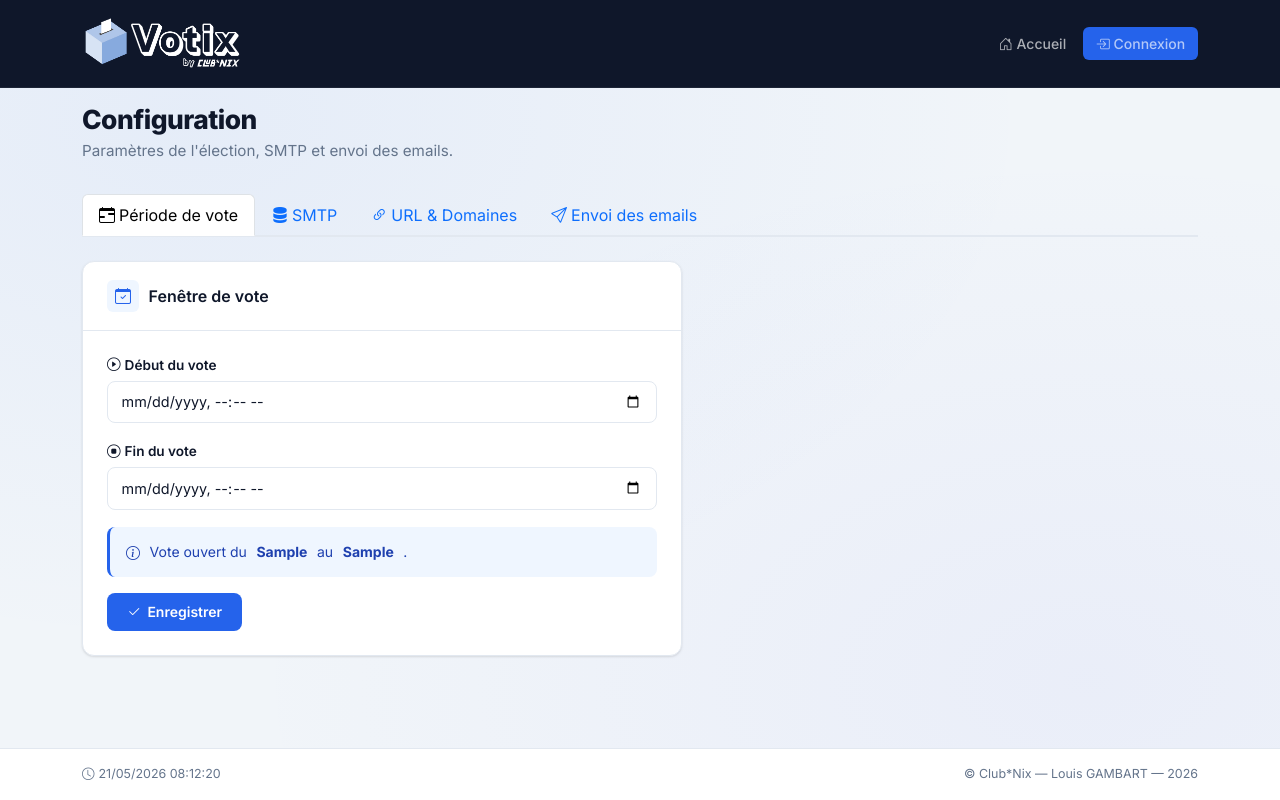
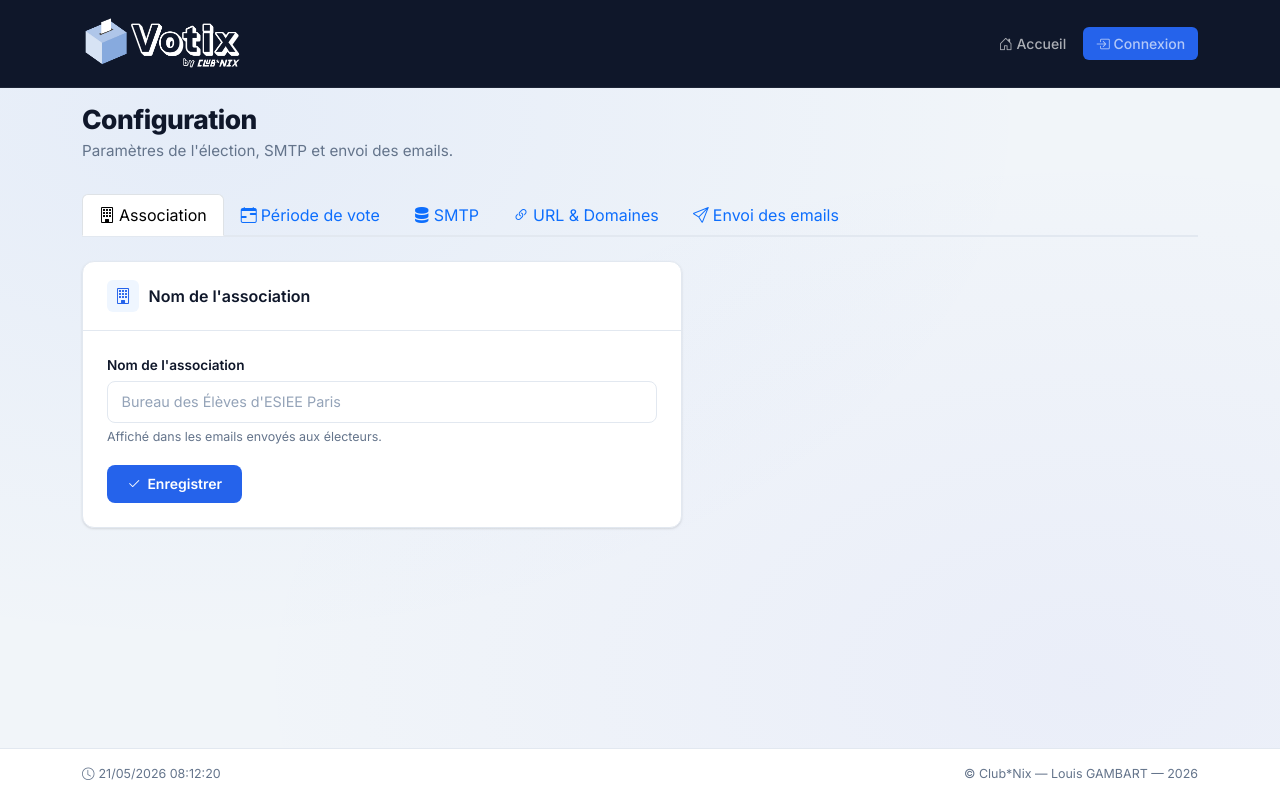
Before and after one commit to ClubNix/Votix, a Flask app: template app/templates/configure.html in a window 1280 px wide. Run offline with Flask 3, Linux system fonts and the light colour scheme; the template is opened without the code that fills it: most values are stand-ins (such as "Sample title", 1, 10 or a date in 2020); parts of the project's set-up code (start-up, migrations or seed data) failed here and were passed over; some libraries are stand-ins or nearby versions.

Commit message:
add the feature to change the association name in app settings

```diff
--- a/app/__init__.py
+++ b/app/__init__.py
@@ -79,7 +79,12 @@ def create_app():
 
     @app.context_processor
     def inject_globals():
+        from dotenv import dotenv_values as _dv
         pubkey_path = os.path.join(os.path.dirname(__file__), 'var', 'pubkey.pem')
-        return {'is_armed': os.path.isfile(pubkey_path)}
+        cfg = _dv('./app/.env')
+        return {
+            'is_armed':         os.path.isfile(pubkey_path),
+            'association_name': cfg.get('ASSOCIATION_NAME', ''),
+        }
 
     return app
--- a/app/templates/configure.html
+++ b/app/templates/configure.html
@@ -21,7 +21,12 @@
 <!-- Tab navigation -->
 <ul class="nav nav-tabs mb-4" id="configTabs" role="tablist" style="border-bottom:2px solid var(--border);">
     <li class="nav-item" role="presentation">
-        <button class="nav-link active" id="tab-voting-btn" data-bs-toggle="tab" data-bs-target="#tab-voting" type="button" role="tab">
+        <button class="nav-link active" id="tab-association-btn" data-bs-toggle="tab" data-bs-target="#tab-association" type="button" role="tab">
+            <i class="bi bi-building me-1"></i>Association
+        </button>
+    </li>
+    <li class="nav-item" role="presentation">
+        <button class="nav-link" id="tab-voting-btn" data-bs-toggle="tab" data-bs-target="#tab-voting" type="button" role="tab">
             <i class="bi bi-calendar-range me-1"></i>Période de vote
         </button>
     </li>
@@ -44,8 +49,36 @@
 
 <div class="tab-content" id="configTabsContent">
 
+    <!-- ── Association ──────────────────────────────────────── -->
+    <div class="tab-pane fade show active" id="tab-association" role="tabpanel">
+        <div class="card" style="max-width:600px;">
+            <div class="card-header">
+                <div class="card-icon" style="background:var(--primary-light);color:var(--primary);">
+                    <i class="bi bi-building"></i>
+                </div>
+                <span class="card-title">Nom de l'association</span>
+            </div>
+            <div class="card-body">
+                <form method="POST" action="/configure">
+                    <input type="hidden" name="section" value="association">
+                    <input type="hidden" name="tab" value="0">
+                    <div class="mb-form">
+                        <label for="association_name" class="form-label">Nom de l'association</label>
+                        <input type="text" id="association_name" name="association_name"
+                               class="form-control" value="{{ association_name }}"
+                               placeholder="Bureau des Élèves d'ESIEE Paris">
+                        <span class="form-text">Affiché dans les emails envoyés aux électeurs.</span>
+                    </div>
+                    <button type="submit" class="btn btn-primary">
+                        <i class="bi bi-check2"></i> Enregistrer
+                    </button>
+                </form>
+            </div>
+        </div>
+    </div>
+
     <!-- ── Période de vote ────────────────────────────────── -->
-    <div class="tab-pane fade show active" id="tab-voting" role="tabpanel">
+    <div class="tab-pane fade" id="tab-voting" role="tabpanel">
         <div class="card" style="max-width:600px;">
             <div class="card-header">
                 <div class="card-icon" style="background:var(--primary-light);color:var(--primary);">
@@ -56,7 +89,7 @@
             <div class="card-body">
                 <form method="POST" action="/configure">
                     <input type="hidden" name="section" value="voting">
-                    <input type="hidden" name="tab" value="0">
+                    <input type="hidden" name="tab" value="1">
                     <div class="mb-form">
                         <label for="voting_start" class="form-label">
                             <i class="bi bi-play-circle me-1"></i>Début du vote
@@ -86,7 +119,7 @@
         </div>
     </div>
 
-    <!-- ── SMTP ──────────────────────────────────────────── -->
+    <!-- ── SMTP ──────────────────────────────────────────────── -->
     <div class="tab-pane fade" id="tab-smtp" role="tabpanel">
         <div class="card" style="max-width:600px;">
             <div class="card-header">
@@ -98,7 +131,7 @@
             <div class="card-body">
                 <form method="POST" action="/configure">
                     <input type="hidden" name="section" value="smtp">
-                    <input type="hidden" name="tab" value="1">
+                    <input type="hidden" name="tab" value="2">
                     <div class="row g-3 mb-form">
                         <div class="col-8">
                             <label for="smtp_server" class="form-label">Serveur</label>
@@ -167,7 +200,7 @@
                     <div class="card-body">
                         <form method="POST" action="/configure">
                             <input type="hidden" name="section" value="url">
-                            <input type="hidden" name="tab" value="2">
+                            <input type="hidden" name="tab" value="3">
                             <div class="mb-form">
                                 <label for="voting_url" class="form-label">URL de base</label>
                                 <input type="url" id="voting_url" name="voting_url"
@@ -194,7 +227,7 @@
                     <div class="card-body">
                         <form method="POST" action="/configure">
                             <input type="hidden" name="section" value="domains">
-                            <input type="hidden" name="tab" value="2">
+                            <input type="hidden" name="tab" value="3">
                             <div class="mb-form">
                                 <label for="valid_domains" class="form-label">Domaines (séparés par des virgules)</label>
                                 <input type="text" id="valid_domains" name="valid_domains"
--- a/app/templates/index.html
+++ b/app/templates/index.html
@@ -10,7 +10,7 @@
     <img src="{{ url_for('static', filename='images/votix-black.png') }}"
          alt="Votix"
          style="width:15rem;object-fit:contain;margin-bottom:.75rem;display:block;margin-left:auto;margin-right:auto;">
-    <p class="lead">Plateforme de vote pour l'élection du bureau associatif de votre école.</p>
+    <p class="lead">Plateforme de vote pour l'élection de {{ association_name or "votre bureau associatif" }}.</p>
 </div>
 
 {% with messages = get_flashed_messages(with_categories=true) %}
--- a/app/templates/mails/invitation.html
+++ b/app/templates/mails/invitation.html
@@ -19,7 +19,7 @@
             <td style="background:#ffffff;padding:40px;">
               <p style="margin:0 0 16px;font-size:18px;font-weight:600;color:#0f172a;">Bonjour {{ first_name }},</p>
               <p style="margin:0 0 20px;font-size:15px;color:#475569;line-height:1.6;">
-                Votre nom a été ajouté à la liste électorale pour l'élection du Bureau des Élèves d'ESIEE Paris.
+                Votre nom a été ajouté à la liste électorale pour l'élection de {{ association_name }}.
               </p>
               <p style="margin:0 0 24px;font-size:15px;color:#475569;line-height:1.6;">
                 Vous recevrez prochainement un email contenant votre lien de vote personnel et unique.
@@ -40,7 +40,7 @@
           </tr>
           <tr>
             <td style="background:#f8fafc;border-radius:0 0 12px 12px;border-top:1px solid #e2e8f0;padding:20px 40px;text-align:center;">
-              <p style="margin:0;font-size:13px;color:#94a3b8;">L'équipe <strong style="color:#64748b;">Votix</strong> — Élection sécurisée du Bureau des Élèves d'ESIEE Paris</p>
+              <p style="margin:0;font-size:13px;color:#94a3b8;">L'équipe <strong style="color:#64748b;">Votix</strong> — Élection sécurisée de {{ association_name }}</p>
             </td>
           </tr>
         </table>
--- a/app/templates/mails/reminder.html
+++ b/app/templates/mails/reminder.html
@@ -54,7 +54,7 @@
           </tr>
           <tr>
             <td style="background:#f8fafc;border-radius:0 0 12px 12px;border-top:1px solid #e2e8f0;padding:20px 40px;text-align:center;">
-              <p style="margin:0;font-size:13px;color:#94a3b8;">L'équipe <strong style="color:#64748b;">Votix</strong> — Élection sécurisée du Bureau des Élèves d'ESIEE Paris</p>
+              <p style="margin:0;font-size:13px;color:#94a3b8;">L'équipe <strong style="color:#64748b;">Votix</strong> — Élection sécurisée de {{ association_name }}</p>
             </td>
           </tr>
         </table>
--- a/app/templates/mails/send-link.html
+++ b/app/templates/mails/send-link.html
@@ -54,7 +54,7 @@
           </tr>
           <tr>
             <td style="background:#f8fafc;border-radius:0 0 12px 12px;border-top:1px solid #e2e8f0;padding:20px 40px;text-align:center;">
-              <p style="margin:0;font-size:13px;color:#94a3b8;">L'équipe <strong style="color:#64748b;">Votix</strong> — Élection sécurisée du Bureau des Élèves d'ESIEE Paris</p>
+              <p style="margin:0;font-size:13px;color:#94a3b8;">L'équipe <strong style="color:#64748b;">Votix</strong> — Élection sécurisée de {{ association_name }}</p>
             </td>
           </tr>
         </table>
```
Also changed, not shown: app/blueprints/configure.py (+15 -6 lines), app/blueprints/mail_sender.py (+32 -27 lines), app/templates/mails/admin-test.html (+6 -1 lines), README.md, 1 other file.
